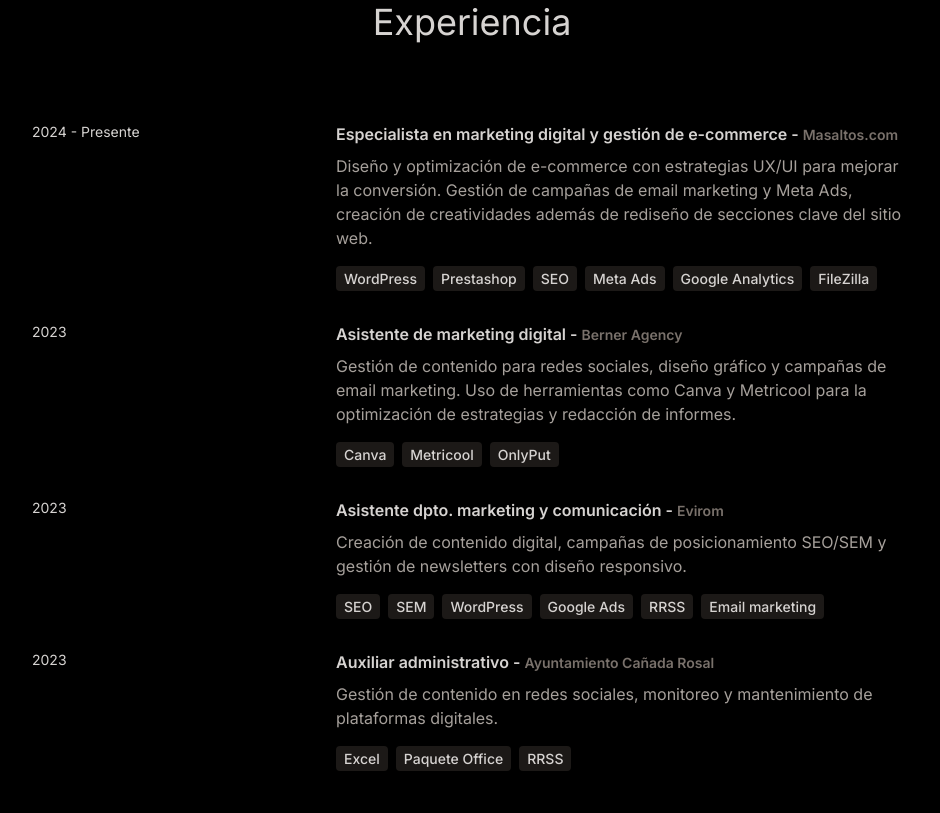
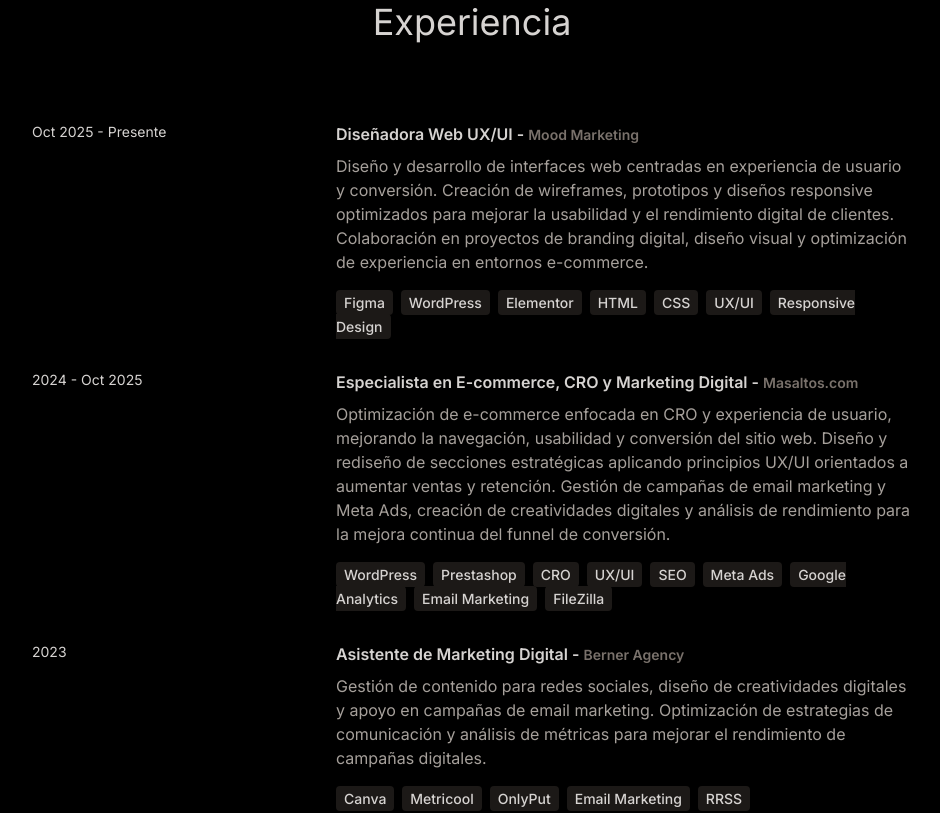
Before and after one commit to nereahm/porfolio, a React (Vite) app: page / in a window 1280 px wide. Shown: the part 6840-7653 px from the top of the page, without its empty margins (168-1108 px from the left). Built offline with nearby package versions, Linux system fonts and the light colour scheme; the HTML template or start-up script is replaced by a standard one.

Commit message:
Update index.js

```diff
--- a/src/constants/index.js
+++ b/src/constants/index.js
@@ -19,33 +19,40 @@ export const ABOUT_TEXT = `Soy una profesional apasionada por el diseño web y l
 
 export const EXPERIENCES = [
 {
-    year: "2024 - Presente",
-    role: "Especialista en marketing digital y gestión de e-commerce",
+year: "Oct 2025 - Presente",
+role: "Diseñadora Web UX/UI",
+company: "Mood Marketing",
+description: "Diseño y desarrollo de interfaces web centradas en experiencia de usuario y conversión. Creación de wireframes, prototipos y diseños responsive optimizados para mejorar la usabilidad y el rendimiento digital de clientes. Colaboración en proyectos de branding digital, diseño visual y optimización de experiencia en entornos e-commerce.",
+technologies: ["Figma", "WordPress", "Elementor", "HTML", "CSS", "UX/UI", "Responsive Design"],
+},
+{
+year: "2024 - Oct 2025",
+role: "Especialista en E-commerce, CRO y Marketing Digital",
 company: "Masaltos.com",
-    description: `Diseño y optimización de e-commerce con estrategias UX/UI para mejorar la conversión. Gestión de campañas de email marketing y Meta Ads, creación de creatividades además de rediseño de secciones clave del sitio web.`,
-    technologies: ["WordPress", "Prestashop", "SEO", "Meta Ads", "Google Analytics", "FileZilla"],
+description: "Optimización de e-commerce enfocada en CRO y experiencia de usuario, mejorando la navegación, usabilidad y conversión del sitio web. Diseño y rediseño de secciones estratégicas aplicando principios UX/UI orientados a aumentar ventas y retención. Gestión de campañas de email marketing y Meta Ads, creación de creatividades digitales y análisis de rendimiento para la mejora continua del funnel de conversión.",
+technologies: ["WordPress", "Prestashop", "CRO", "UX/UI", "SEO", "Meta Ads", "Google Analytics", "Email Marketing", "FileZilla"],
 },
 {
 year: "2023",
-    role: "Asistente de marketing digital",
+role: "Asistente de Marketing Digital",
 company: "Berner Agency",
-    description: `Gestión de contenido para redes sociales, diseño gráfico y campañas de email marketing. Uso de herramientas como Canva y Metricool para la optimización de estrategias y redacción de informes.`,
-    technologies: ["Canva", "Metricool", "OnlyPut"],
+description: "Gestión de contenido para redes sociales, diseño de creatividades digitales y apoyo en campañas de email marketing. Optimización de estrategias de comunicación y análisis de métricas para mejorar el rendimiento de campañas digitales.",
+technologies: ["Canva", "Metricool", "OnlyPut", "Email Marketing", "RRSS"],
 },
 {
 year: "2023",
-    role: "Asistente dpto. marketing y comunicación",
+role: "Asistente dpto. Marketing y Comunicación",
 company: "Evirom",
-    description: `Creación de contenido digital, campañas de posicionamiento SEO/SEM y gestión de newsletters con diseño responsivo.`,
-    technologies: ["SEO", "SEM", "WordPress", "Google Ads", "RRSS", "Email marketing"],
+description: "Creación de contenido digital y apoyo en campañas SEO/SEM para mejorar el posicionamiento online de la marca. Diseño y envío de newsletters responsive orientadas a engagement y captación.",
+technologies: ["SEO", "SEM", "WordPress", "Google Ads", "RRSS", "Email Marketing"],
 },
 {
 year: "2023",
-    role: "Auxiliar administrativo",
+role: "Auxiliar Administrativo",
 company: "Ayuntamiento Cañada Rosal",
-    description: `Gestión de contenido en redes sociales, monitoreo y mantenimiento de plataformas digitales.`,
+description: "Gestión y actualización de contenido digital, soporte administrativo y mantenimiento de plataformas y canales de comunicación institucional.",
 technologies: ["Excel", "Paquete Office", "RRSS"],
-  },
+}
 ];
 
 
```
Lines whose indentation alone changed are shown as unchanged.
